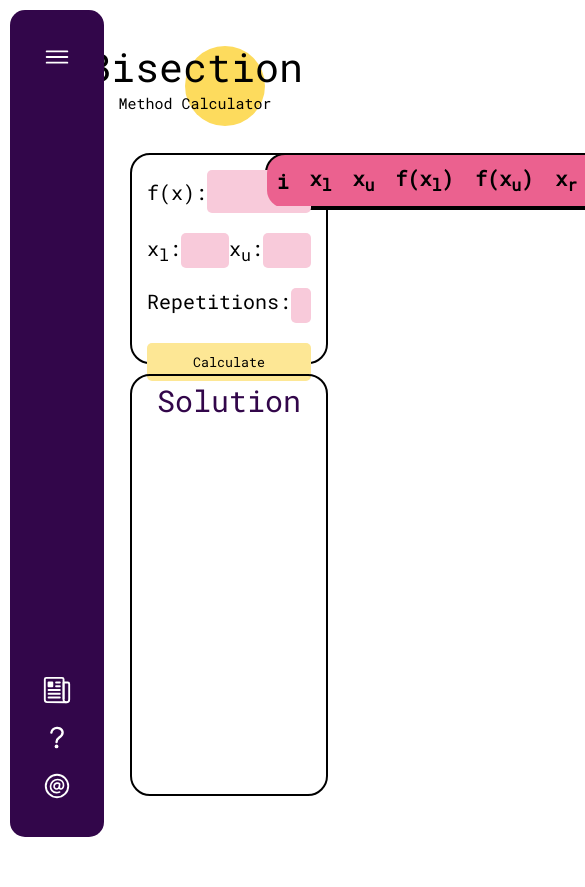
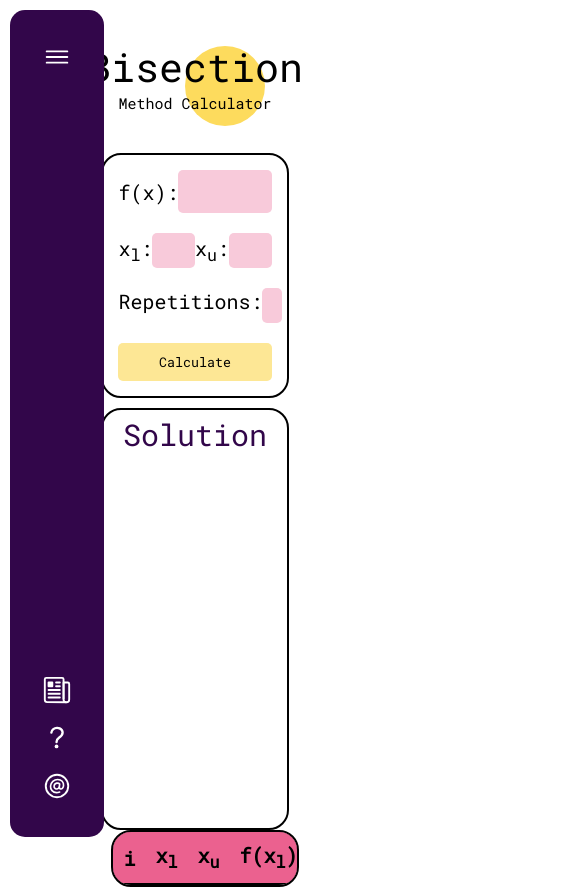
Before and after one commit to gymboi/bisection, a plain HTML site: page index.html in a window 390 px wide. Shown: the top 887 px of the page, 585 px wide, since content can reach past the window. Before the commit the page ends 844 px from the top, so only its background shows below. Drawn offline with Linux system fonts and the light colour scheme.

Commit message:
Add initial media queries

```diff
--- a/css/style.css
+++ b/css/style.css
@@ -75,7 +75,6 @@ main {
 .row {
   display: flex;
   flex-direction: column;
-  flex-wrap: wrap;
   width: 48%;
 }
 
@@ -160,14 +159,14 @@ main {
   background-color: rgba(0, 0, 0, 0.15);
 }
 
-.modal-header{
+.modal-header {
   font-size: 2rem;
   font-weight: bold;
 }
 
 .modal-content {
   background-color: #fefefe;
-  color:black;
+  color: black;
   margin: auto;
   padding: 20px;
   border: 2px solid black;
@@ -219,7 +218,6 @@ input {
   padding: 1.5rem;
   border-radius: 2rem;
   width: 100%;
-  height: 25vh;
 }
 
 .interval-wrapper,
@@ -368,3 +366,14 @@ tr:first-child {
 ::-webkit-scrollbar-thumb:hover {
   background: #32064a;
 }
+
+@media (max-width: 768px) {
+}
+
+@media (max-width: 1200px) {
+  main {
+    flex-direction: column;
+    margin-left: unset;
+    align-items: center;
+  }
+}
```
